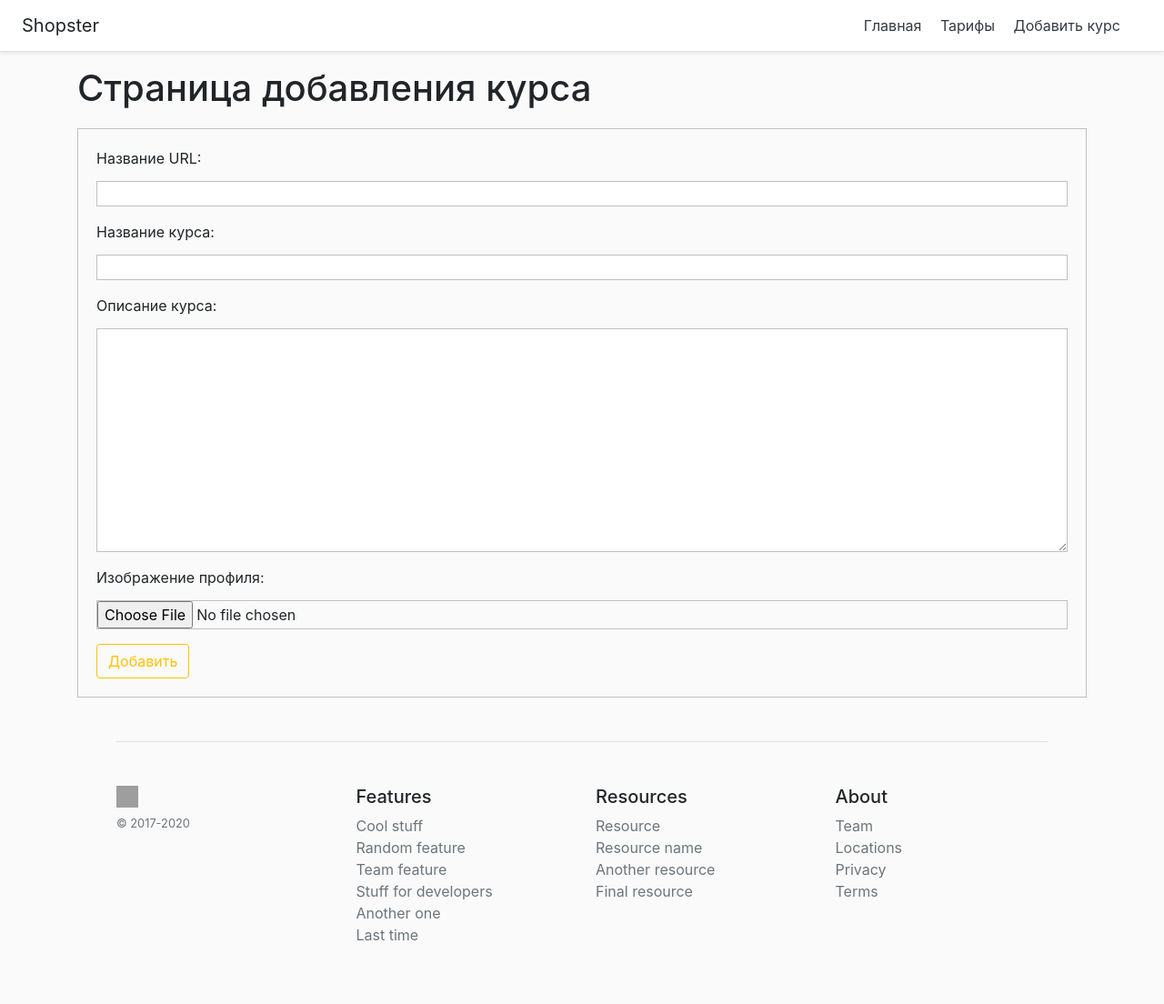
After one commit to Dzianis258/test, a Django app: page /add-course in a window 1280 px wide. The commit adds this page. Shown: the whole page at 91% size. Run offline with Django 3.2, Linux system fonts and the light colour scheme; some libraries are stand-ins or nearby versions; grey boxes are pictures that could not be loaded.

Commit message:
add form adding courses

```diff
--- a/courses/models.py
+++ b/courses/models.py
@@ -3,10 +3,10 @@ from django.urls import reverse
 
 
 class Course(models.Model):
-    slug = models.SlugField()
-    title = models.CharField(max_length=120)
-    description = models.TextField()
-    img = models.ImageField(default='default.png', upload_to='course_images')
+    slug = models.SlugField(verbose_name='Название URL')
+    title = models.CharField(verbose_name='Название курса', max_length=120)
+    description = models.TextField(verbose_name='Описание курса')
+    img = models.ImageField(verbose_name='Изображение профиля', default='default.png', upload_to='course_images')
 
     def __str__(self):
         return self.title
--- a/courses/static/courses/main.css
+++ b/courses/static/courses/main.css
@@ -28,3 +28,19 @@ footer {
     width: 80%;
     margin-left: 10%;
 }
+.form-register {
+  padding: 20px;
+  background: #fafafa;
+  border: 1px solid silver;
+  margin-top: 20px;
+}
+
+.form-register.auth input, .form-register.auth textarea{
+    display: block;
+    width: 100%;
+    margin-top: 5px;
+    radius: 5px;
+    border: 1px solid silver;
+}
+
+form ul.errorlist {color: red}
--- /dev/null
+++ b/courses/templates/courses/add-course.html
@@ -0,0 +1,12 @@
+{% extends 'courses/main_layout.html' %}
+
+{% block main_section %}
+<div class="container">
+    <h1>Страница добавления курса</h1>
+    <form method="post" class="form-register auth" enctype="multipart/form-data">
+    {% csrf_token %}
+    {{ form.as_p }}
+    <button type="submit" class="btn btn-outline-warning">Добавить</button>
+  </form>
+</div>
+{% endblock %}
--- a/courses/templates/courses/main_layout.html
+++ b/courses/templates/courses/main_layout.html
@@ -17,6 +17,7 @@
   <nav class="my-2 my-md-0 mr-md-3">
     <a class="p-2 text-dark" href="{% url 'home' %}">Главная </a>
     <a class="p-2 text-dark" href="#">Тарифы</a>
+    <a class="p-2 text-dark" href="{% url 'add-course' %}">Добавить курс</a>
   </nav>
 </div>
 
--- a/courses/urls.py
+++ b/courses/urls.py
@@ -5,5 +5,6 @@ from . import views
 urlpatterns = [
     path('', views.HomePage.as_view(), name='home'),
     path('course/<slug:slug>', views.CourseDetailPage.as_view(), name='course-detail'),
-    path('course/<slug:slug>/<slug:lesson_slug>', views.LessonDetailPage.as_view(), name='lesson-detail')
+    path('course/<slug:slug>/<slug:lesson_slug>', views.LessonDetailPage.as_view(), name='lesson-detail'),
+    path('add-course', views.CourseAddPage.as_view(), name='add-course'),
 ]
--- a/courses/views.py
+++ b/courses/views.py
@@ -1,5 +1,5 @@
 from .models import Course, Lesson
-from django.views.generic import ListView, DetailView
+from django.views.generic import ListView, DetailView, CreateView
 
 
 class HomePage(ListView):
@@ -38,3 +38,21 @@ class LessonDetailPage(DetailView):
         ctx['desc'] = lesson[0]['description']
         ctx['video'] = lesson[0]['video_url'].split('=')[1]
         return ctx
+
+
+class CourseAddPage(CreateView):
+    model = Course
+    template_name = 'courses/add-course.html'
+    fields = ['slug', 'title', 'description', 'img']
+
+    def form_valid(self, form): #встроенная функция, которая срабатывает перед сохранением данных в БД
+        if not Course.objects.filter(slug=form.instance.slug):
+            return super().form_valid(form)
+        else:
+            form.add_error(error="Такое название URL уже есть в базе данных придумайте другое", field='slug')
+            return super().form_invalid(form)
+
+    def get_context_data(self, *, object_list=None, **kwards):
+        ctx = super(CourseAddPage, self).get_context_data(**kwards)
+        ctx['title'] = 'Добавить курс'
+        return ctx
```
Also changed, not shown: pictures/course_images/android_TYwYiAt.jpg (added), pictures/course_images/iconfinder_laptop_64_201478.png (added).
